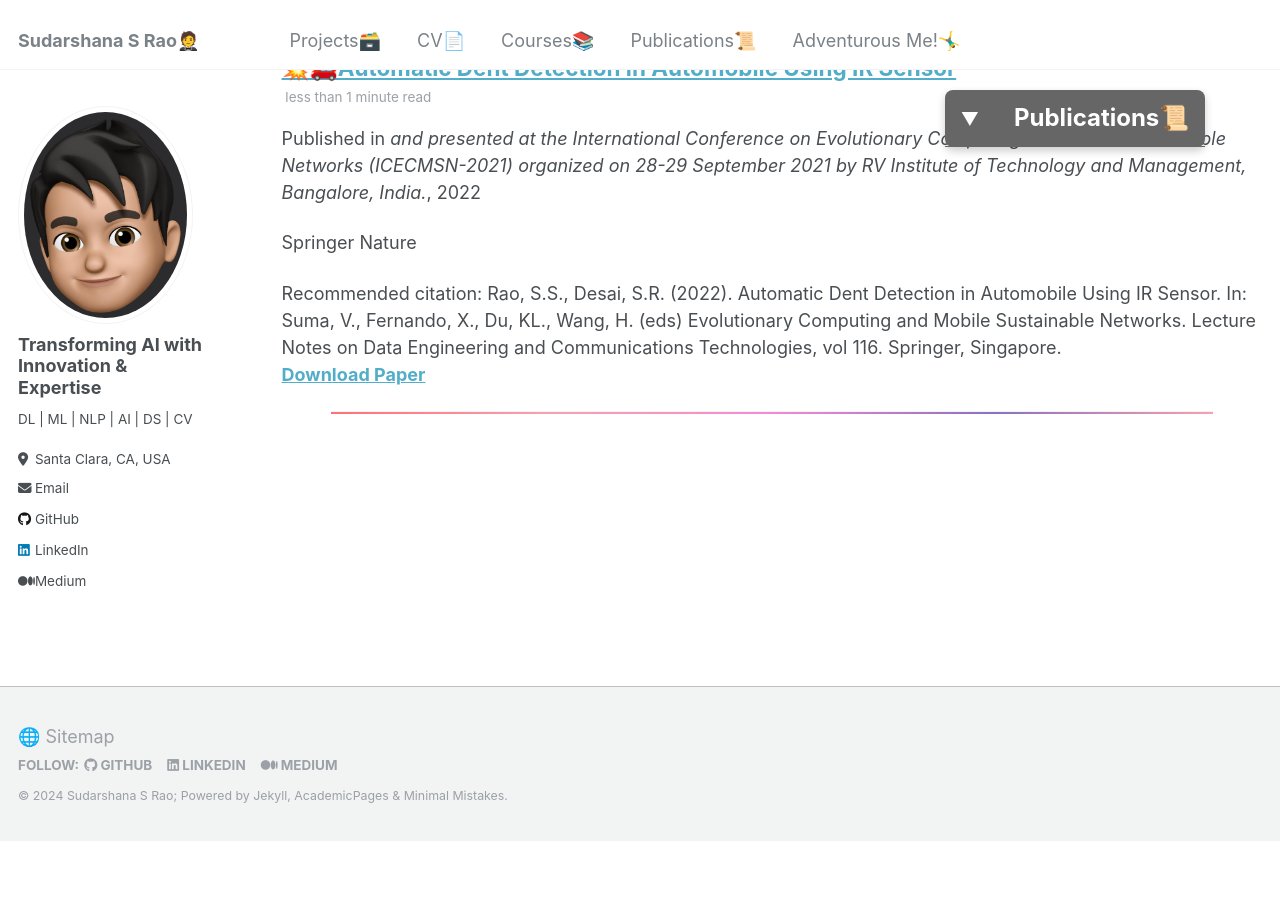
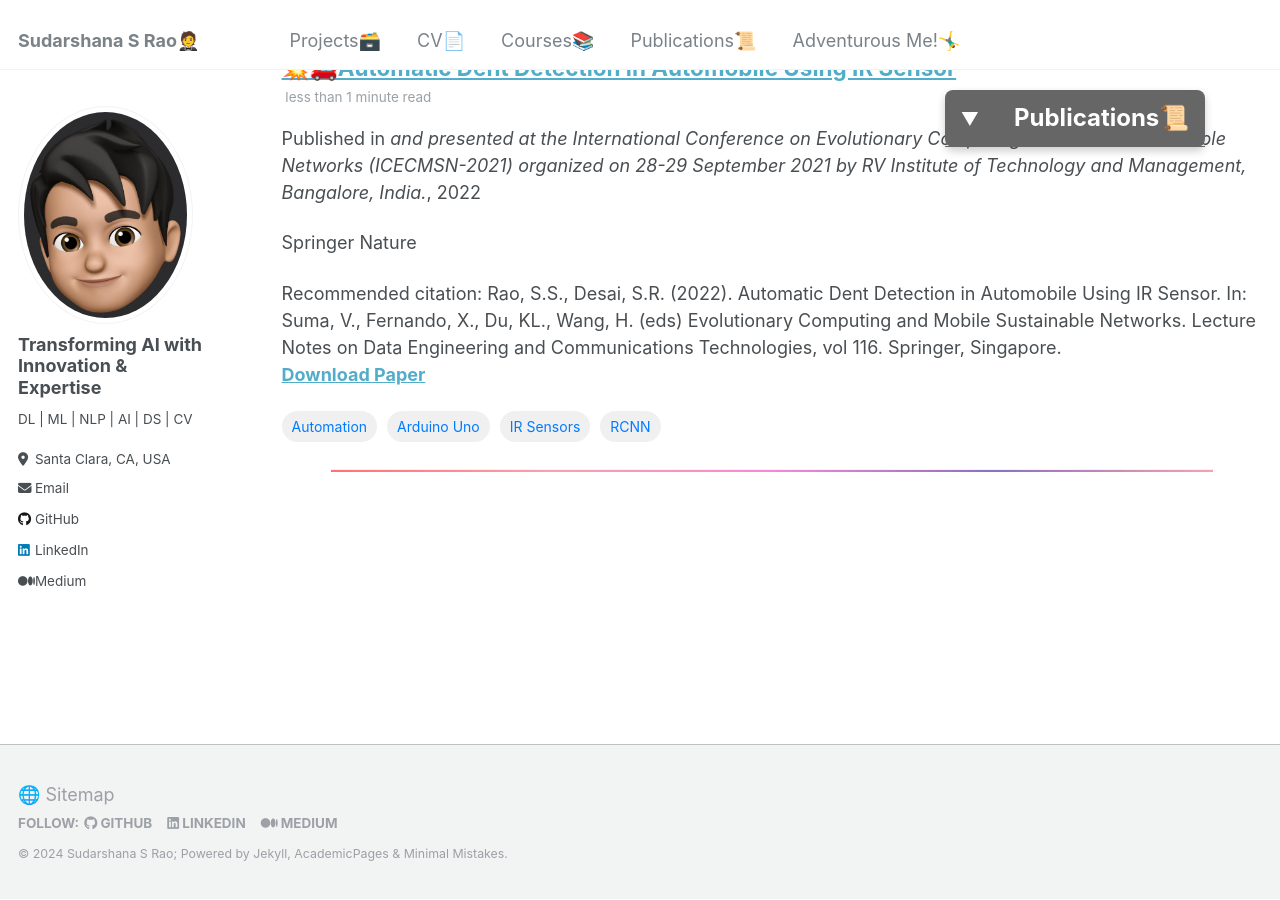
Before and after one commit to SudarshanaSRao/SudarshanaSRao.github.io, a Jekyll site: the page built from _pages/publications.md, in a window 1280 px wide and 900 px high, scrolled down 1351 px. Built offline with Jekyll 4.4.1, drawn with Linux system fonts in a browser that asks for light colours; before the commit the page ends 2193 px from its top, so only the background shows below that.

Commit message:
Update 2022-03-22-paper-title-number-2.md

```diff
--- a/_publications/2022-03-22-paper-title-number-2.md
+++ b/_publications/2022-03-22-paper-title-number-2.md
@@ -7,6 +7,11 @@ date: 2022-03-22
 venue: 'and presented at the International Conference on Evolutionary Computing and Mobile Sustainable Networks (ICECMSN-2021) organized on 28-29 September 2021 by RV Institute of Technology and Management, Bangalore, India.'
 paperurl: 'https://link.springer.com/chapter/10.1007/978-981-16-9605-3_34'
 citation: 'Rao, S.S., Desai, S.R. (2022). Automatic Dent Detection in Automobile Using IR Sensor. In: Suma, V., Fernando, X., Du, KL., Wang, H. (eds) Evolutionary Computing and Mobile Sustainable Networks. Lecture Notes on Data Engineering and Communications Technologies, vol 116. Springer, Singapore.'
+tags:
+  - Automation
+  - Arduino Uno
+  - IR Sensors
+  - RCNN
 ---
 
 <center><img class="bounce" src="/images/dent.png" height="120"></center>
```
